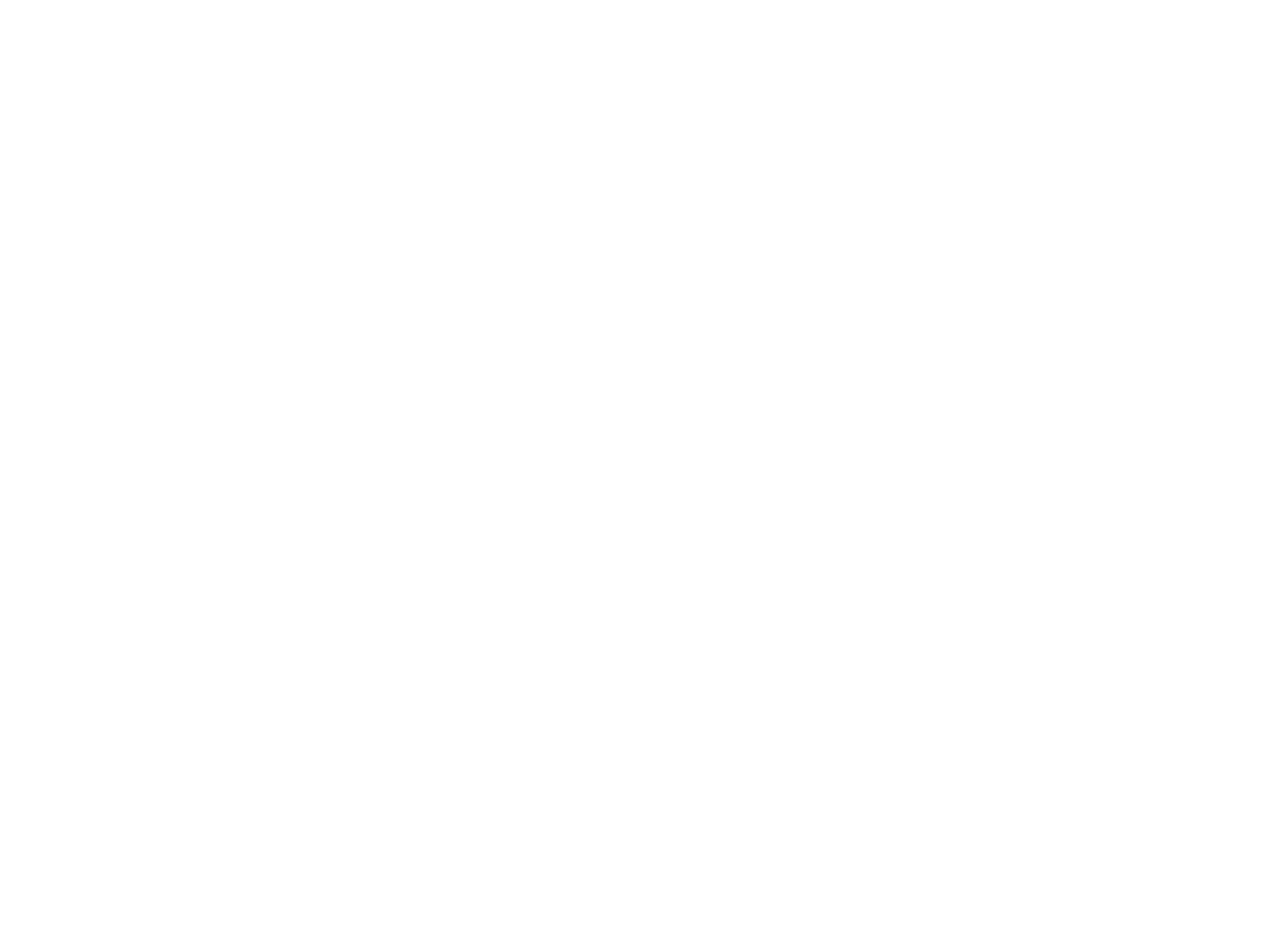
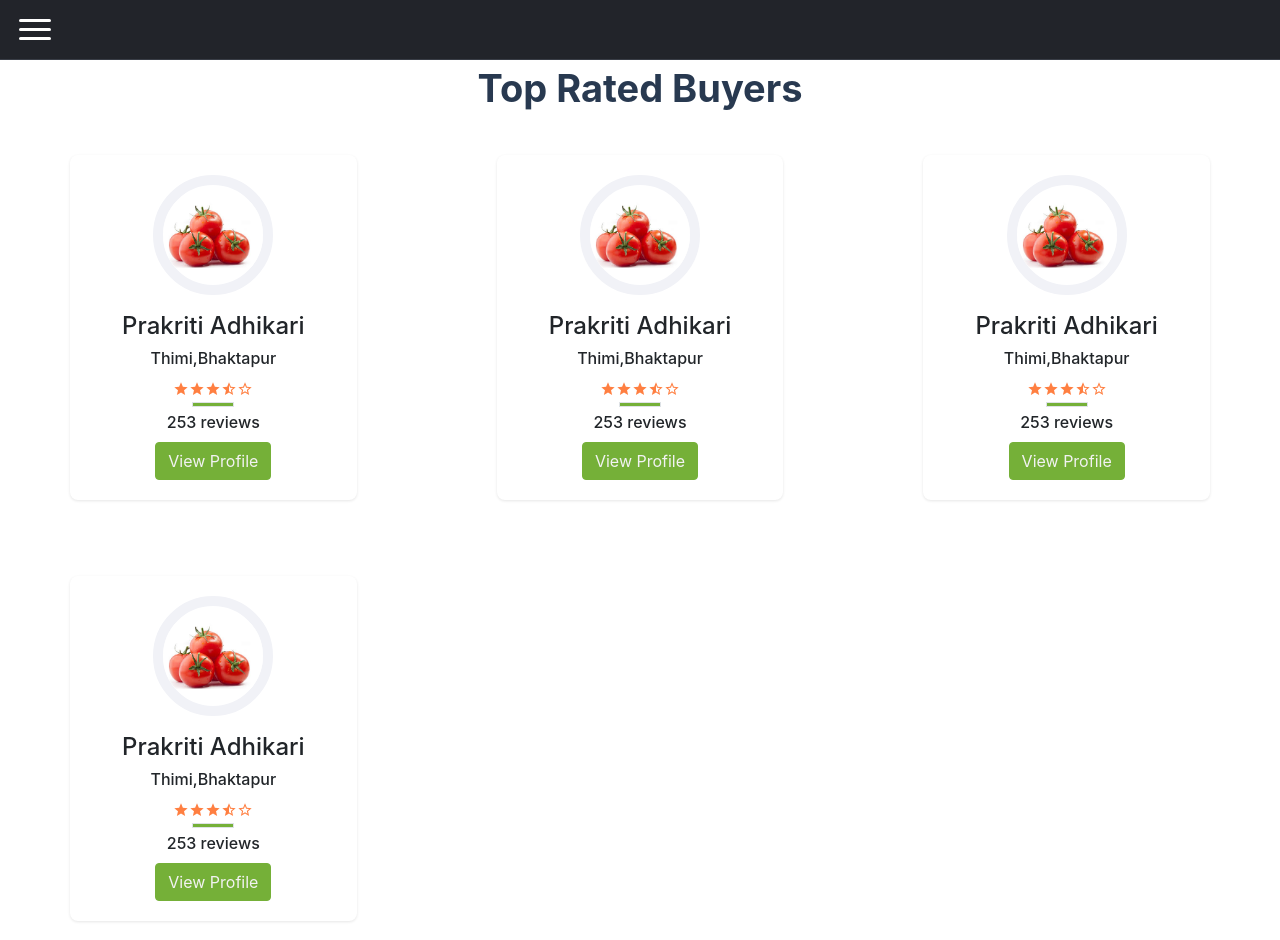
Before and after one commit to adhikariprakriti/KrishiBazzar, a React (Create React App) app in the folder client/: page /topBuyer in a window 1280 px wide. Shown: the top 940 px of the page. Before the commit the page ends 800 px from the top, so only its background shows below. Built offline with nearby package versions, Linux system fonts and the light colour scheme.

Commit message:
top sellers and top buyers

```diff
--- a/client/src/App.js
+++ b/client/src/App.js
@@ -11,14 +11,15 @@
 import Home from './Pages/Home/Home'
 import PostOffer from './Pages/PostOffer/PostOffer';
 import Offers from './Pages/Offers/Offers';
-import Top from './Pages/Top/Top';
+import Topsellers from '../src/Pages/TopSellers/TopSellers';
+import TopBuyers from '../src/Pages/TopBuyers/TopBuyers';
 
  function App() {
   return (
     <div className="App">
       <BrowserRouter>
           <Switch>
-          <Route path='/' component={Home} exact/>
+              <Route path='/' component={Home} exact/>
               <Route path='/dashboard' component={DashboardHome} exact/>
               <Route path='/singleProduct' component={SingleProduct} exact/>
               <Route path='/login' component={Login} exact/>
@@ -28,8 +29,8 @@
               <Route path='/message/userid' component={SingleMessage} exact/>
               <Route path='/postoffer' component={PostOffer} exact/>
               <Route path='/selleroffer' component={Offers} exact/>
-              <Route path='/topseller' component={Top} exact/>
-
+              <Route path='/topseller' component={Topsellers} exact/>
+              <Route path='/topBuyer' component={TopBuyers} exact/>
           </Switch>
         </BrowserRouter>
     </div>
--- a/client/src/Dashboard/Sidebar/Sidebar.css
+++ b/client/src/Dashboard/Sidebar/Sidebar.css
@@ -5,7 +5,7 @@
     z-index: 90;
     position: fixed;
     overflow: auto;
-
+    padding-top: 60px;
 }
 
 .image{
--- a/client/src/Pages/DashboardHome/DashboardHome.js
+++ b/client/src/Pages/DashboardHome/DashboardHome.js
@@ -6,11 +6,11 @@
 const DashboardHome=()=>{
     const [reviews,setReviews]=useState([1,2,3])
     useEffect(()=>{
-        axios.get(`http://localhost:4000/personalreview/${JSON.parse(localStorage.getItem('userDetails'))._id} `)
-        .then(res=>{
+        axios.get(`http://localhost:4000/personalreview/${JSON.parse(localStorage.getItem('userDetails'))._id}`)
+         .then(res=>{
            console.log(res)
-        })
-   },[])
+        }).catch(error=>console.log(error))
+           },[])
 
     return (
         <DashboardLayout>
--- /dev/null
+++ b/client/src/Pages/Layout/Layout.css
@@ -0,0 +1,19 @@
+.topsellers-main{
+    margin-top: 60px;
+}
+.topsellers-main h1{
+    margin-top: 60px;
+    margin-left: 50px;
+    margin-right: 50px;
+    font-size: 38px;
+    font-weight: 700;
+    line-height: 150%;
+    color: #283950;
+}
+.grid-container{
+    display: grid;
+    grid-template-columns: auto auto auto;
+}
+.title{
+    text-align: center;
+}
--- /dev/null
+++ b/client/src/Pages/Layout/Layout.js
@@ -0,0 +1,19 @@
+import React from 'react';
+import Toolbar from "../../Dashboard/Navbar/Toolbar/Toolbar";
+import './Layout.css';
+import Top from "../Top/Top"
+
+const Layout=(props)=>{
+    return(
+        <>
+        <Toolbar/>
+        <div className="topsellers-main">
+            <h1 className="title">{props.title}</h1>
+            <div className="grid-container">
+                {props.children}
+            </div>
+        </div>
+        </>
+    )
+}
+export default Layout;
--- a/client/src/Pages/SellerProfile/SellerProfile.js
+++ b/client/src/Pages/SellerProfile/SellerProfile.js
@@ -32,14 +32,10 @@
                     <p>mobile number : 9860342588</p>
                     <p>Email : stefan@gmail.com;</p>
                     <p className="button"><Button><FaEnvelope className="icon"/> Send Message</Button></p>
-
                    </div>
                 </div>
                 <PostReviews/>
                 <Reviews/>
-
-
-
              </div>
             </div>
         </DashboardLayout>
--- a/client/src/Pages/SingleProduct/SingleProduct.js
+++ b/client/src/Pages/SingleProduct/SingleProduct.js
@@ -24,7 +24,7 @@
   const handleSubmit=(e)=>{
     e.preventDefault();
     console.log(review)
-    axios.post('http://localhost:4000/addreview',{header:header,reviewData:reviewdata})
+    axios.post('http://localhost:4000/addreview/',{header:header,reviewData:reviewdata})
 
   }
 
--- a/client/src/Pages/Top/Top.css
+++ b/client/src/Pages/Top/Top.css
@@ -1,15 +1,35 @@
 .top-main{
-    margin: 60px 60px;
+    margin: 30px 60px;
 }
 .single-card{
     padding: 20px;
     margin-bottom: 16px;
     margin-left: 10px;
     margin-right: 10px;
-    width: 30%;
     border-radius: 8px;
     display: flex;
     flex-direction: column;
     justify-content: space-around;
     box-shadow: 0px 1px 3px rgb(0 0 0 / 10%);
+    align-items: center;
 }
+
+.single-card img{
+    height:120px;
+    width:120px;
+    border-radius: 50%;
+    object-fit: contain;
+    border: 10px solid #f1f2f7;
+    vertical-align: middle;
+    margin-bottom: 15px;
+
+}
+
+.border{
+    padding:0 20px;
+    width:5px;
+    margin-bottom: 6px;
+}
+.user-review{
+    margin-bottom: 10px;
+}
--- a/client/src/Pages/Top/Top.js
+++ b/client/src/Pages/Top/Top.js
@@ -1,13 +1,26 @@
 import React from 'react'
 import './Top.css';
+import tomato from '../../Assets/Images/tomato.jpeg'
+import {MdStar,MdStarHalf,MdStarBorder} from "react-icons/md";
+import Button from '../../Components/Button/Button'
 
 const Top=()=>{
     return(
         <div className="top-main">
           <div class="single-card">
-               <p>image</p>
-               <p>name</p>
-               <p>rating</p>
+               <p><img src={tomato} alt="Profile"/></p>
+               <h4>Prakriti Adhikari</h4>
+               <h6>Thimi,Bhaktapur</h6>
+               <p>
+                      <MdStar className="star"/>
+                      <MdStar className="star"/>
+                      <MdStar className="star" />
+                      <MdStarHalf className="star"/>
+                      <MdStarBorder className="star"/>
+               </p>
+               <div className="border"></div>
+               <h6 className="user-review">253 reviews</h6>
+               <Button>View Profile</Button>
           </div>
         </div>
     )
--- /dev/null
+++ b/client/src/Pages/TopBuyers/TopBuyers.js
@@ -0,0 +1,18 @@
+import React from 'react'
+import Layout from '../Layout/Layout'
+import Top from "../Top/Top"
+
+
+const TopBuyers=()=>{
+    return(
+            <>
+              <Layout title="Top Rated Buyers">
+                <Top/>
+                <Top/>
+                <Top/>
+                <Top/>
+              </Layout>
+            </>
+    )
+}
+export default TopBuyers;
--- /dev/null
+++ b/client/src/Pages/TopSellers/TopSellers.js
@@ -0,0 +1,18 @@
+import React from 'react'
+import Layout from '../Layout/Layout'
+import Top from "../Top/Top"
+
+
+const Topsellers=()=>{
+    return(
+            <>
+              <Layout title="Top Rated Sellers">
+                <Top/>
+                <Top/>
+                <Top/>
+                <Top/>
+              </Layout>
+            </>
+    )
+}
+export default Topsellers;
```
